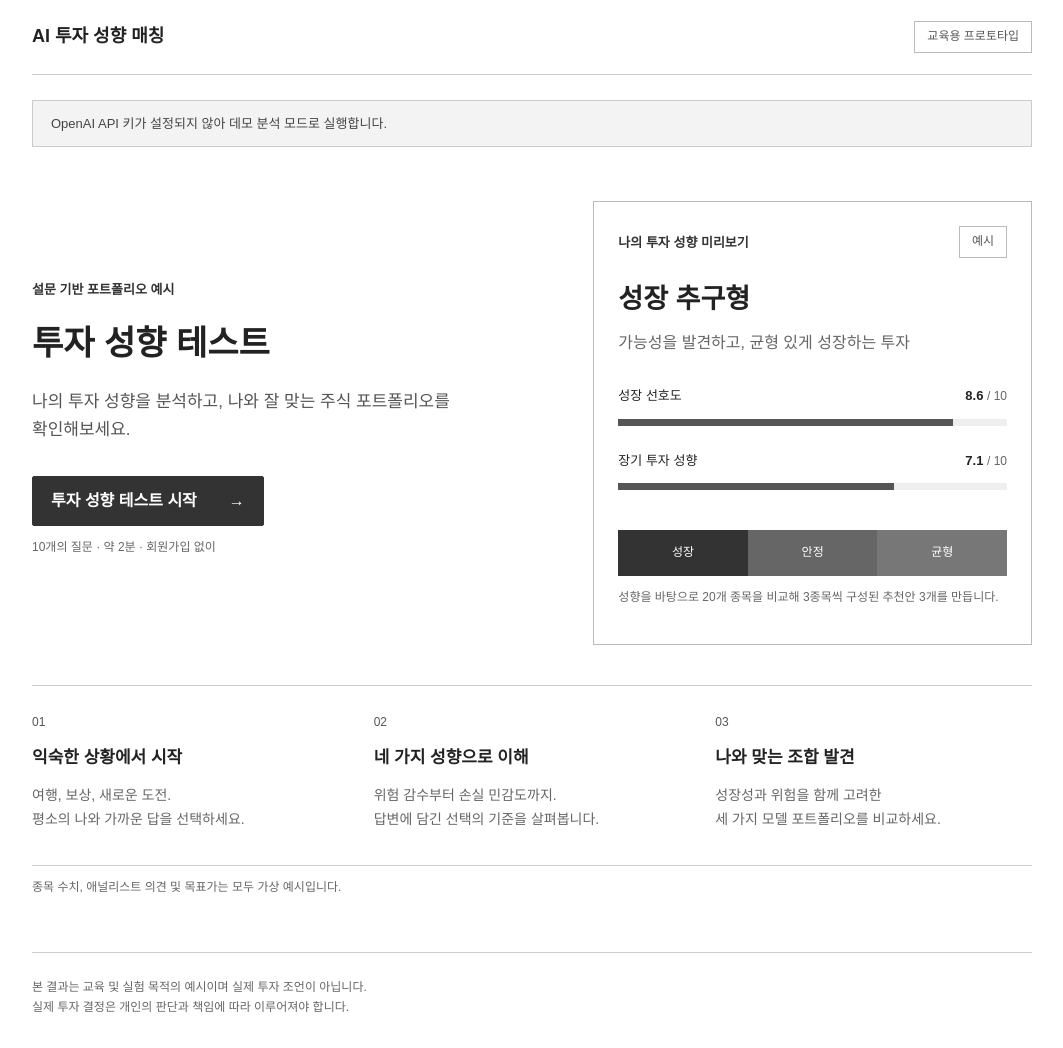
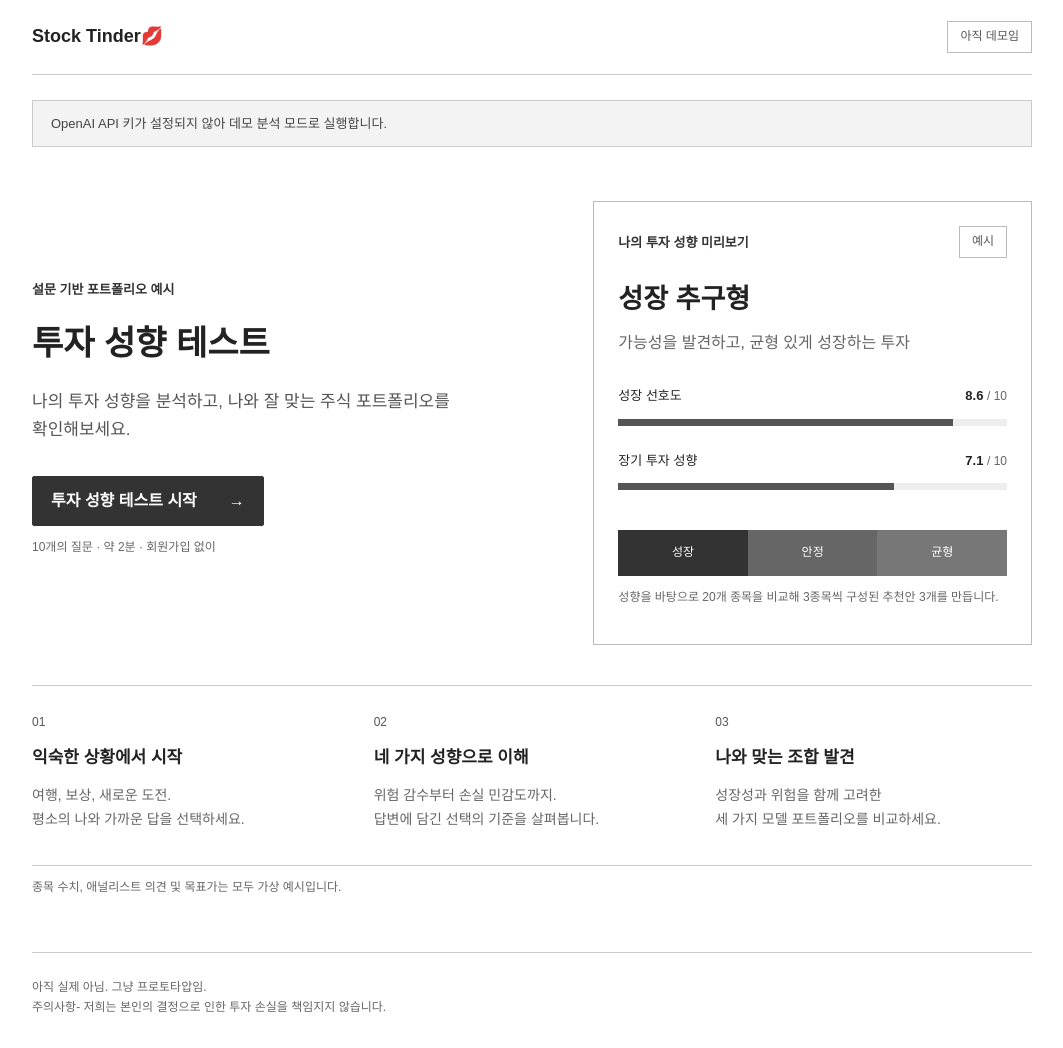
Before and after one commit to eive0217/Stinder_Demo, a Flask app: page / in a window 1280 px wide. Shown: the whole page, without its empty margins (108-1171 px from the left). Run offline with Flask 3, Linux system fonts and the light colour scheme.

Commit message:
Update base.html

```diff
--- a/templates/base.html
+++ b/templates/base.html
@@ -1,4 +1,4 @@
 <!doctype html><html lang="ko"><head><meta charset="utf-8"><meta name="viewport" content="width=device-width,initial-scale=1"><meta name="csrf-token" content="{{ csrf }}"><meta name="description" content="일상 속 선택으로 알아보는 교육용 투자 성향 매칭 프로토타입"><title>AI 투자 성향 매칭</title><link rel="stylesheet" href="{{ url_for('static',filename='css/style.css') }}"><script defer src="{{ url_for('static',filename='js/main.js') }}"></script></head><body>
-<header><a class="brand" href="/"> <span class="brand-mark">↗</span> AI 투자 성향 매칭</a><span class="pill">교육용 프로토타입</span></header>
+<header><a class="brand" href="/"> <span class="brand-mark">↗</span> Stock Tinder💋</a><span class="pill">아직 데모임</span></header>
 <main>{% if demo %}<div class="notice">{{ demo_notice }}</div>{% endif %}{% block content %}{% endblock %}</main>
-<footer>본 결과는 교육 및 실험 목적의 예시이며 실제 투자 조언이 아닙니다.<br>실제 투자 결정은 개인의 판단과 책임에 따라 이루어져야 합니다.</footer></body></html>
+<footer>아직 실제 아님. 그냥 프로토타압임.<br>주의사항- 저희는 본인의 결정으로 인한 투자 손실을 책임지지 않습니다.</footer></body></html>
```
